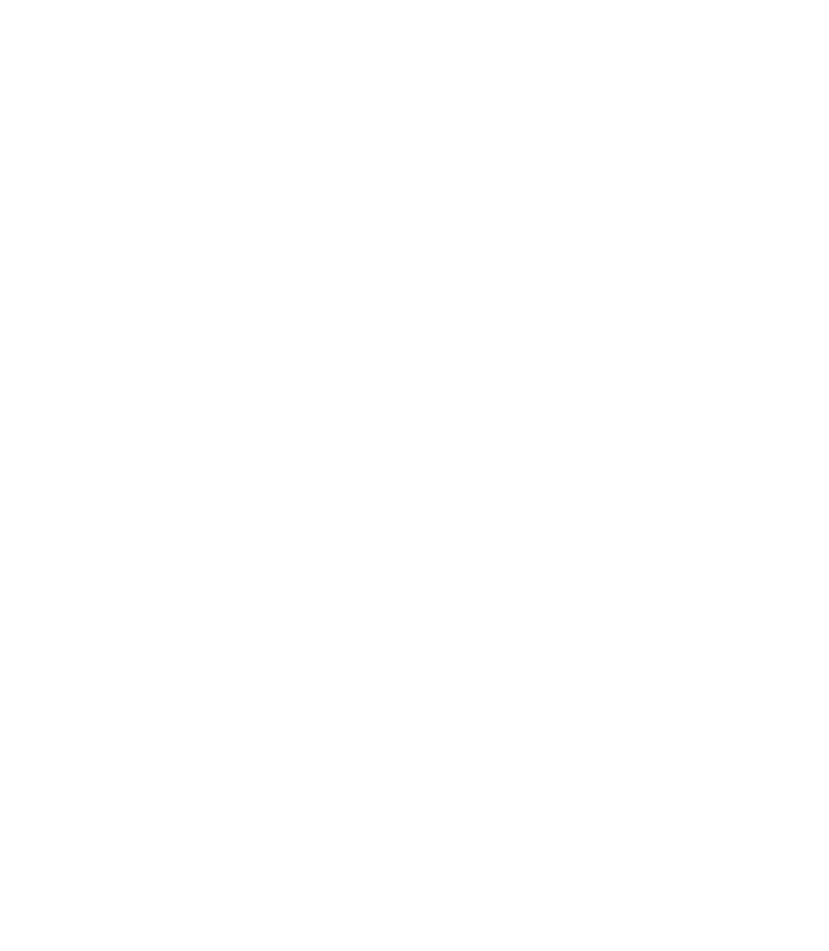
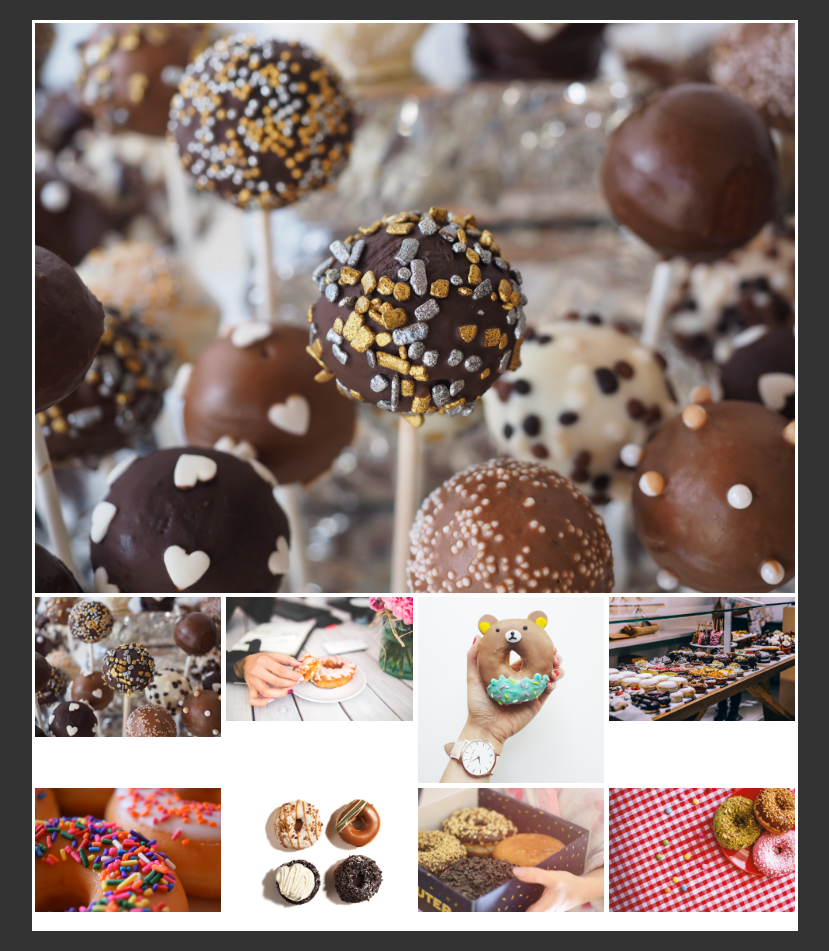
Before and after one commit to brizism/CSSGrid, a website: page public/index3.html in a window 1280 px wide. Shown: the whole page, without its empty margins (225-1054 px from the left). Before the commit the page ends 800 px from the top, so only its background shows below. Drawn offline with Linux system fonts and the light colour scheme.

Commit message:
simple styles

```diff
--- a/public/css/styles3.css
+++ b/public/css/styles3.css
@@ -0,0 +1,35 @@
+body {
+  margin: 20px;
+  padding: 0;
+  background: #333;
+}
+
+.container {
+  max-width: 760px;
+  margin: auto;
+  border: #fff solid 3px;
+  background: #fff;
+}
+
+.main-img img,
+.imgs img {
+  width: 100%;
+}
+
+.imgs {
+  display: grid;
+  grid-template-columns: repeat(4, 1fr);
+  grid-gap: 5px;
+}
+
+/* Fade in animation */
+@keyframes fadeIn {
+  to {
+    opacity: 1;
+  }
+}
+
+.fade-in {
+  opacity: 0;
+  animation: fadeIn 0.5s ease-in 1 forwards;
+}
--- a/public/index3.html
+++ b/public/index3.html
@@ -8,7 +8,21 @@
   <title>Image Gallery</title>
 </head>
 <body>
-
+  <div class="container">
+    <div class="main-img">
+      <img src="img/img1.jpg" id="current">
+    </div>
+    <div class="imgs">
+      <img src="img/img1.jpg">
+      <img src="img/img2.jpg">
+      <img src="img/img3.jpg">
+      <img src="img/img4.jpg">
+      <img src="img/img5.jpg">
+      <img src="img/img6.jpg">
+      <img src="img/img7.jpg">
+      <img src="img/img8.jpg">
+    </div>
+  </div>
 
 
   <script src="js/index.js"></script>
```
